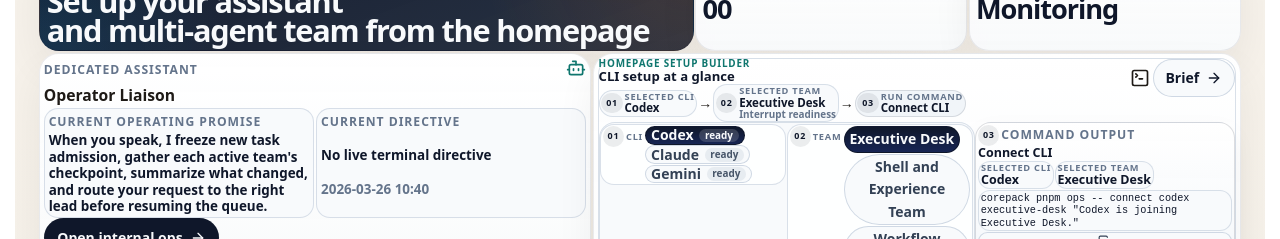
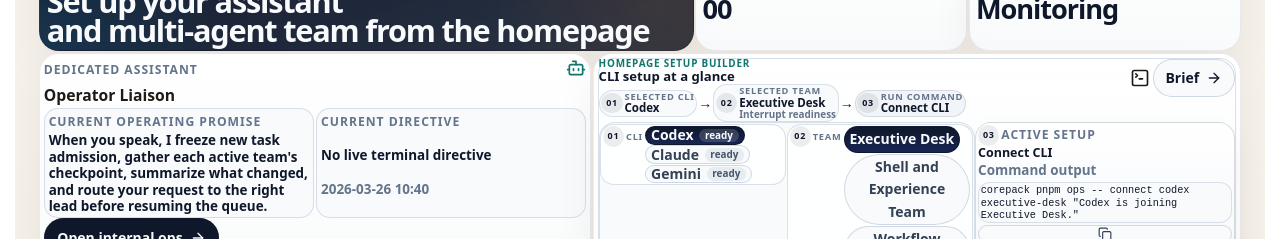
Before and after one commit to GongJae00/research-pages, a Next.js app in the folder apps/web/: page /en in a window 1280 px wide. Shown: the part 1620-1859 px from the top of the page. Built offline with nearby package versions, Linux system fonts and the light colour scheme; no server answers.

Commit message:
Autonomy batch 1628: shell-experience

```diff
--- a/apps/web/src/components/homepage-agent-control-section.module.css
+++ b/apps/web/src/components/homepage-agent-control-section.module.css
@@ -937,7 +937,7 @@
   align-items: center;
   gap: 0.06rem;
   margin-top: 0;
-  padding: 0.08rem 0.1rem;
+  padding: 0.07rem 0.09rem;
   border: 1px solid rgba(15, 23, 42, 0.14);
   border-radius: 16px;
   background: linear-gradient(180deg, rgba(255, 255, 255, 1), rgba(241, 245, 249, 0.98));
@@ -960,29 +960,6 @@
   display: grid;
   gap: 0.01rem;
   min-width: 0;
-}
-
-.nextCommandMeta {
-  display: flex;
-  flex-wrap: wrap;
-  gap: 0.04rem;
-}
-
-.nextCommandTag {
-  display: inline-grid;
-  gap: 0.02rem;
-  min-width: 0;
-  padding: 0.08rem 0.12rem;
-  border: 1px solid rgba(203, 213, 225, 0.72);
-  border-radius: 12px;
-  background: rgba(248, 250, 252, 0.92);
-}
-
-.nextCommandTag strong {
-  color: #0f172a;
-  font-size: 0.68rem;
-  line-height: 1.1;
-  overflow-wrap: anywhere;
 }
 
 .nextCommandLabelRow {
--- a/apps/web/src/components/homepage-agent-control-section.tsx
+++ b/apps/web/src/components/homepage-agent-control-section.tsx
@@ -492,19 +492,10 @@ export function HomepageAgentControlSection({
                     <div className={styles.nextCommandCopy}>
                       <div className={styles.nextCommandLabelRow}>
                         <span className={styles.setupPickerStep}>03</span>
-                        <span className={styles.metaLabel}>{setupOutputLabel}</span>
+                        <span className={styles.metaLabel}>{copy.activeSetup}</span>
                       </div>
                       <strong>{nextSetupCommand.title}</strong>
-                    </div>
-                    <div className={styles.nextCommandMeta}>
-                      <span className={styles.nextCommandTag}>
-                        <span className={styles.setupFlowLabel}>{copy.selectedCli}</span>
-                        <strong>{selectedProvider?.label ?? "-"}</strong>
-                      </span>
-                      <span className={styles.nextCommandTag}>
-                        <span className={styles.setupFlowLabel}>{copy.selectedTeamLabel}</span>
-                        <strong>{selectedTeam?.name ?? "-"}</strong>
-                      </span>
+                      <span className={styles.inlineMeta}>{setupOutputLabel}</span>
                     </div>
                   </div>
                   <div className={styles.nextCommandMain}>
```
